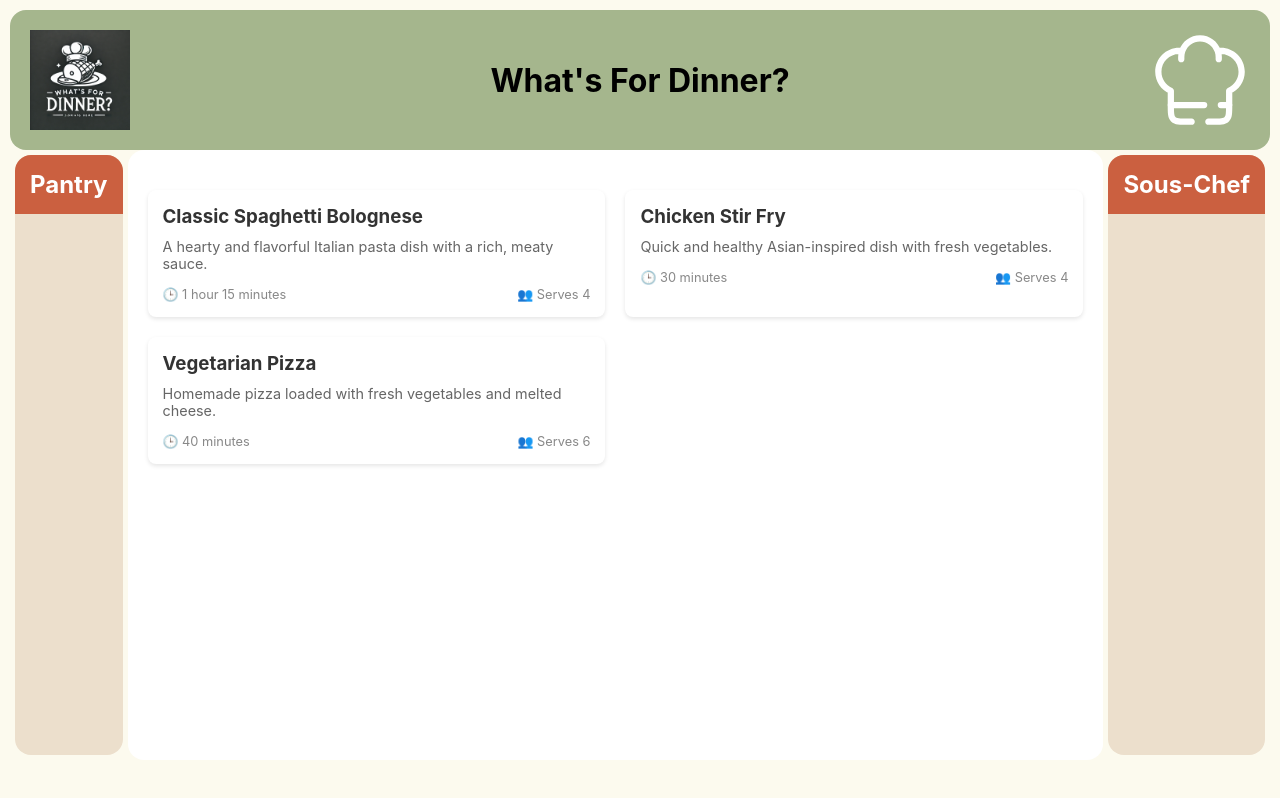
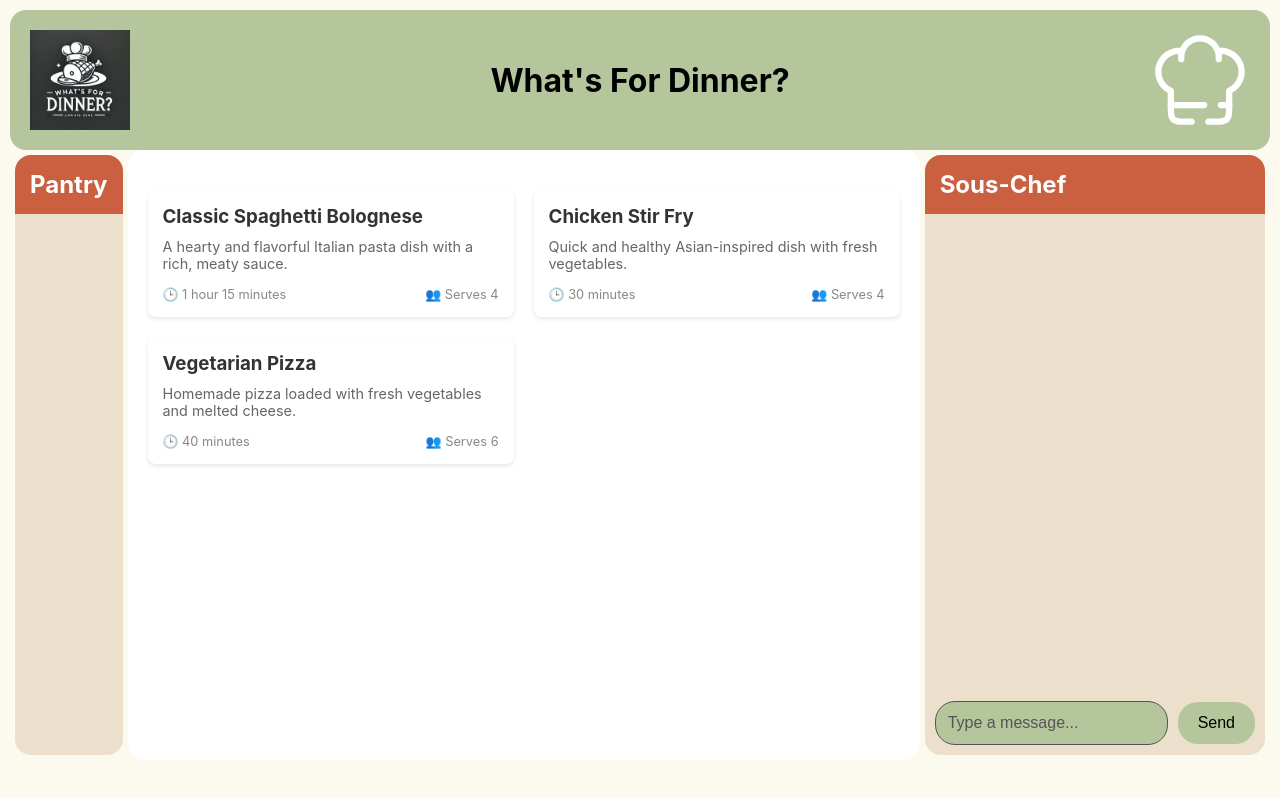
Before and after one commit to Stinger18/MealApp, a React (Create React App) app in the folder React-App/dinner-app/: page / in a window 1280 px wide. Built offline with nearby package versions, Linux system fonts and the light colour scheme.

Commit message:
Implementing Chat Box
Implemented chatbox on the sous chef sidebar. Then the css and all that jazz. slight adjustments to how sidebar takes in children elements.

```diff
--- a/React-App/dinner-app/src/App.js
+++ b/React-App/dinner-app/src/App.js
@@ -4,8 +4,37 @@ import TitleBar from "./components/TitleBar";
 import Sidebar from "./components/Sidebar";
 import RecipeBox from "./components/RecipeBox";
 import ChefSVG from "./components/ChefSVG";
+import Messages from "./components/Messages";
 
 function App() {
+  const [message, setMessage] = useState(""); // Store current input message
+  const [messages, setMessages] = useState([]); // Store the list of messages
+
+  // Handle input change for message
+  const handleInputChange = (e) => {
+    setMessage(e.target.value);
+  };
+
+  // Handle message submission
+  const handleSubmit = (e) => {
+    e.preventDefault();
+    if (message.trim() !== "") {
+      // Add current user's message
+      setMessages([...messages, { text: message, sender: "You" }]);
+      setMessage(""); // Clear input field
+
+      // Simulate "Other" user response with delay
+      setTimeout(() => {
+        const response = `Response to: "${message}"`; // Automatic response logic
+        setMessages((prevMessages) => [
+          ...prevMessages,
+          { text: response, sender: "Other" },
+        ]);
+      }, 1000); // Simulate a delay of 1 second for the "Other" user to respond
+    }
+  };
+
+  //##############################################
   const [ChefActive, setChefActive] = useState(true);
 
   function handleChefClick() {
@@ -22,7 +51,14 @@ function App() {
       <div className="main-container">
         <Sidebar title="Pantry" />
         <RecipeBox />
-        <Sidebar title="Sous-Chef" isActive={ChefActive} />
+        <Sidebar title="Sous-Chef" isActive={ChefActive}>
+          <Messages
+            message={message}
+            messages={messages}
+            handleInputChange={handleInputChange}
+            handleSubmit={handleSubmit}
+          />
+        </Sidebar>
       </div>
     </div>
   );
--- /dev/null
+++ b/React-App/dinner-app/src/components/Messages.css
@@ -0,0 +1,78 @@
+/* Need to fix long messages */
+
+.chat-box {
+  flex-grow: 1;
+  width: 80%;
+  margin: 0 auto 20px;
+  padding: 10px;
+  border-radius: 10px;
+  height: 300px;
+  overflow-y: auto;
+  color: #e0e0e0;
+}
+
+ul {
+  list-style-type: none;
+  padding: 0;
+}
+
+.message {
+  padding: 10px;
+  margin: 5px 0;
+  border-radius: 16px;
+  color: #000;
+  text-align: left;
+  word-wrap: break-word;
+}
+
+.message.you {
+  background-color: #b5c69d;
+}
+
+.message.other {
+  background-color: #fff;
+}
+
+.message-form {
+  padding: 10px;
+  display: flex;
+  justify-content: center;
+  align-items: center;
+  margin-top: 10px;
+  max-width: 600px;
+}
+
+.input-field {
+  width: 80%;
+  padding: 12px;
+  margin-right: 10px;
+  border: 1px solid #555;
+  border-radius: 20px;
+  font-size: 1rem;
+  background-color: #b5c69d;
+  color: #000;
+}
+
+.input-field::placeholder {
+  color: #555;
+}
+
+.input-field:focus {
+  background-color: #c5d6ad;
+  transition: background-color 0.3s ease;
+}
+
+.submit-btn {
+  padding: 12px 20px;
+  background-color: #b5c69d;
+  color: #000;
+  border: none;
+  border-radius: 20px;
+  font-size: 1rem;
+  cursor: pointer;
+  transition: background-color 0.3s ease;
+}
+
+.submit-btn:hover {
+  background-color: #c5d6ad;
+}
--- /dev/null
+++ b/React-App/dinner-app/src/components/Messages.js
@@ -0,0 +1,33 @@
+import "./Messages.css";
+
+function Messages({ message, messages, handleInputChange, handleSubmit }) {
+  return (
+    <>
+      <div className="chat-box">
+        <ul>
+          {messages.map((msg, index) => (
+            <li key={index} className={`message ${msg.sender.toLowerCase()}`}>
+              <strong>{msg.sender}: </strong>
+              {msg.text}
+            </li>
+          ))}
+        </ul>
+      </div>
+
+      <form onSubmit={handleSubmit} className="message-form">
+        <input
+          type="text"
+          value={message}
+          onChange={handleInputChange}
+          placeholder="Type a message..."
+          className="input-field"
+        />
+        <button type="submit" className="submit-btn" aria-label="Send message">
+          Send
+        </button>
+      </form>
+    </>
+  );
+}
+
+export default Messages;
--- a/React-App/dinner-app/src/components/SideBar.css
+++ b/React-App/dinner-app/src/components/SideBar.css
@@ -27,4 +27,6 @@
   font-size: 1rem;
   color: #ecdfcc;
   flex-grow: 1; /* Ensure the body takes up remaining space */
+  display: flex;
+  flex-direction: column;
 }
--- a/React-App/dinner-app/src/components/Sidebar.js
+++ b/React-App/dinner-app/src/components/Sidebar.js
@@ -1,6 +1,6 @@
 import "./SideBar.css";
 
-function Sidebar({ title, isActive = true, body, styles }) {
+function Sidebar({ title, isActive = true, styles, children }) {
   return (
     isActive && (
       <div className="sidebar-container" style={styles?.container}>
@@ -8,7 +8,7 @@ function Sidebar({ title, isActive = true, body, styles }) {
           {title}
         </div>
         <div className="sidebar-body" style={styles?.body}>
-          {body}
+          {children}
         </div>
       </div>
     )
--- a/React-App/dinner-app/src/components/TitleBar.css
+++ b/React-App/dinner-app/src/components/TitleBar.css
@@ -5,7 +5,7 @@
   display: flex;
   justify-content: center;
   align-items: center;
-  background-color: #a5b68d; /* Green background */
+  background-color: #b5c69d; /* Green background */
   padding: 20px;
   border-radius: 16px;
   height: 10%; /* Adjust the height as needed */
```
